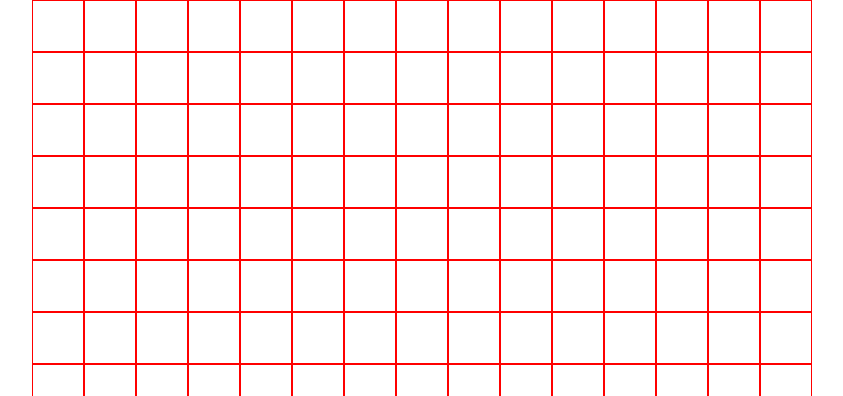
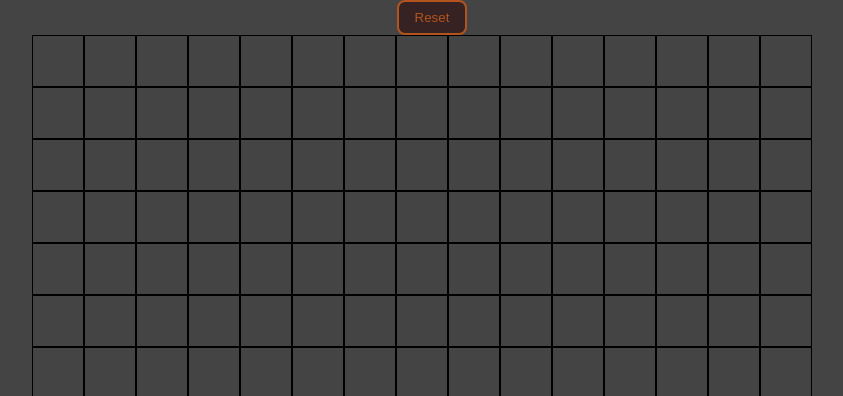
Before and after one commit to scheals/etch-a-sketch, a plain HTML site: page index.html in a window 1280 px wide. Shown: the top 396 px of the page, without its empty margins (208-1051 px from the left). Drawn offline with Linux system fonts and the light colour scheme.

Commit message:
Implement button and changes to page layout

```diff
--- a/index.html
+++ b/index.html
@@ -7,9 +7,14 @@
 </head>
 
 <body>
-<main>
+    <main>
+    <section class = "settings">
+    <button class = "reset-btn">Reset</button>
+    </section>
+    <section class = "grid">
 
-</main>
+    </section>
+    </main>
 <script src = "script.js"></script>
 </body>
 
--- a/script.js
+++ b/script.js
@@ -1,4 +1,4 @@
-const gridContainer = document.querySelector('main');
+const gridContainer = document.querySelector('.grid');
 for (let i = 1; i <= 256; i++) {
     const div = document.createElement('div');
     div.setAttribute('class', 'square');
--- a/style.css
+++ b/style.css
@@ -6,21 +6,34 @@
 body{
     min-height: 100vh;
     min-width: 100vh;
-    display: flex;
-    justify-content: center;
+    background-color: #444444;
 }
 main {
+    min-height: 100vh;
+    min-width: 100vh;
+    display: flex;
+    align-items: center;
+    flex-direction: column;
+}
+.grid {
     display: flex;
     max-width: 100vh;
     max-height: 100vh;
     flex-wrap: wrap;
 }
-
 .square {
     min-width: 50px;
     min-height: 50px;
-    border: 1px solid red;
+    border: 1px solid black;
 }
 .square:hover {
     background-color: black;
 }
+.reset-btn {
+    padding: 8px 16px;
+    border: 2px solid #B3541E;
+    border-radius: 8px;
+    display: block;
+    background-color: #362222;
+    color: #B3541E;
+}
```
